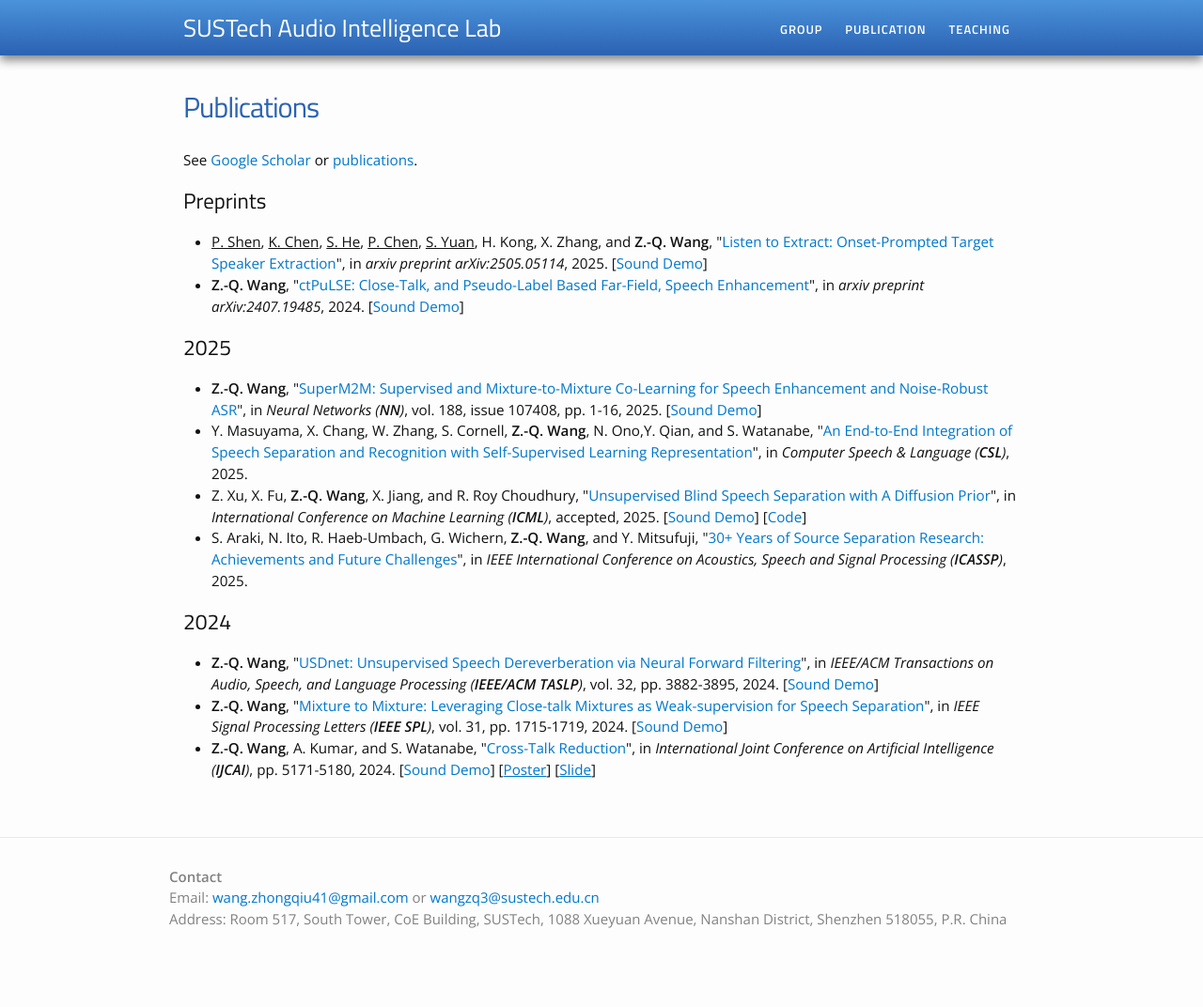
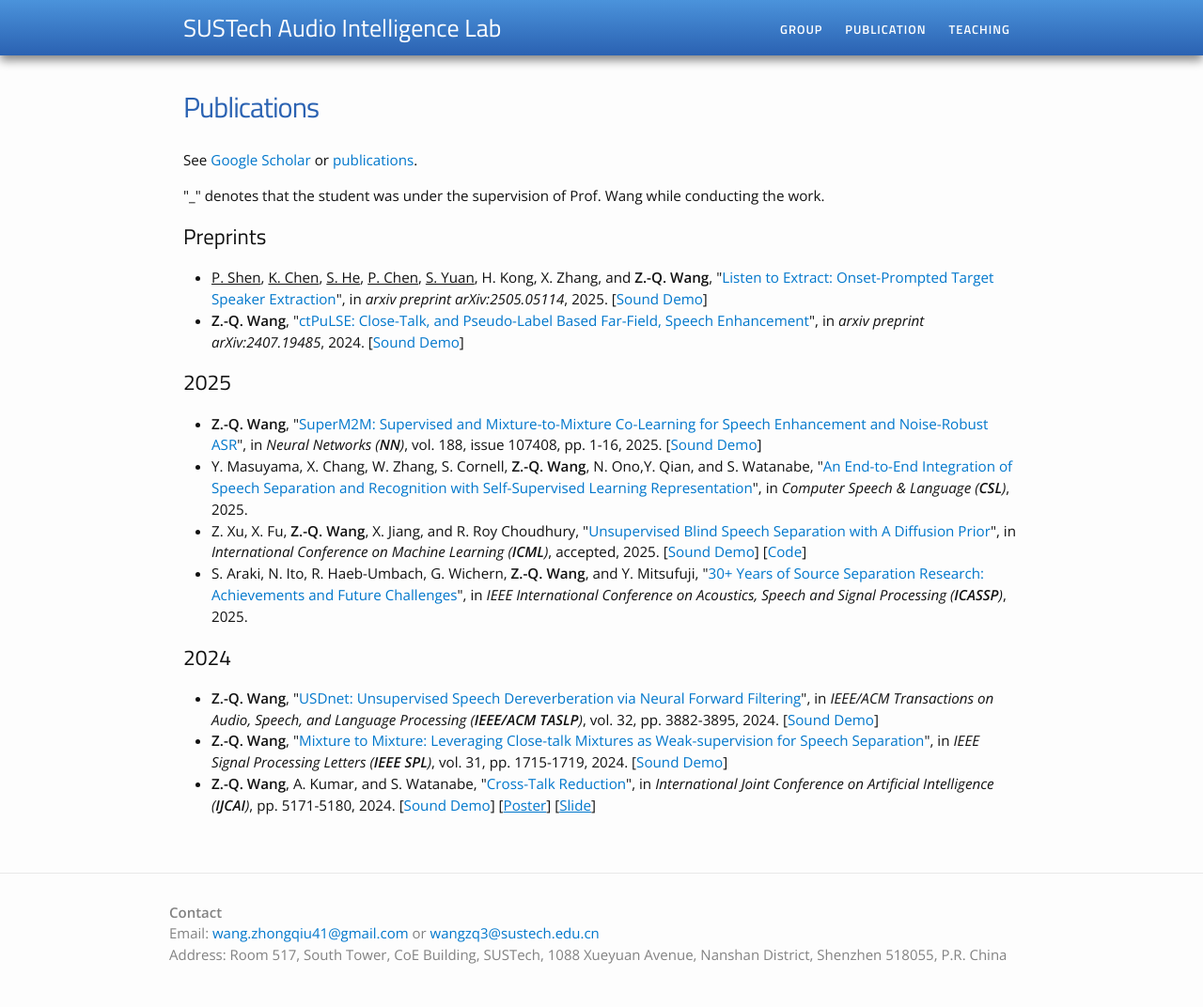
Before and after one commit to sustechailab/sustechailab.github.io, a Jekyll site: the page publication.html, which Jekyll copies as it is, in a window 1280 px wide. Shown: the whole page at 94% size. Built offline with Jekyll 4.4.1, drawn with Linux system fonts in a browser that asks for light colours; before the commit the page ends 1034 px from its top, so only the background shows below that.

Commit message:
Initial commit

```diff
--- a/group.html
+++ b/group.html
@@ -104,8 +104,10 @@
 -->
 
 <h1>Master Students</h1>
+<ul>
 <li> <b>Fulin Wu (伍福临, incoming in 08/2025)</b></li>
 <li> <b>Qince Luan (栾钦策, incoming in 08/2025)</b></li>
+</ul>
 
 <!--
 <p><br /></p>
--- a/publication.html
+++ b/publication.html
@@ -74,6 +74,7 @@
 
   <article class="post-content">
     <p>See <a href="https://scholar.google.com/citations?user=fGUzTN8AAAAJ&hl=en" target="view_window">Google Scholar</a> or <a href="http://zqwang7.github.io/" target="view_window">publications</a>.</p>
+    <p> "_" denotes that the student was under the supervision of Prof. Wang while conducting the work.</p>
 
 <h2>Preprints</h2>
 <ul>
@@ -104,6 +105,7 @@
 	<li>
     S. Araki, N. Ito, R. Haeb-Umbach, G. Wichern, <strong>Z.-Q. Wang</strong>, and Y. Mitsufuji, "<a href="https://arxiv.org/pdf/2501.11837" target="view_window">30+ Years of Source Separation Research: Achievements and Future Challenges</a>", in <i>IEEE International Conference on Acoustics, Speech and Signal Processing (<strong>ICASSP</strong>)</i>, 2025.
 	</li>
+
 </ul>
 
 <h2>2024</h2>
```
